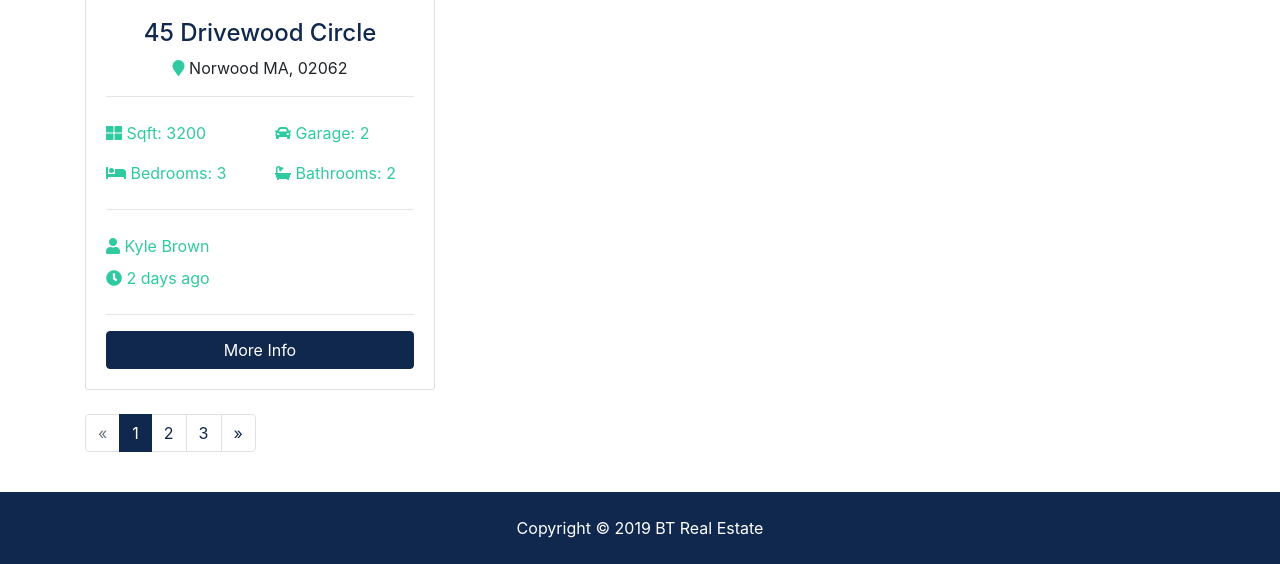
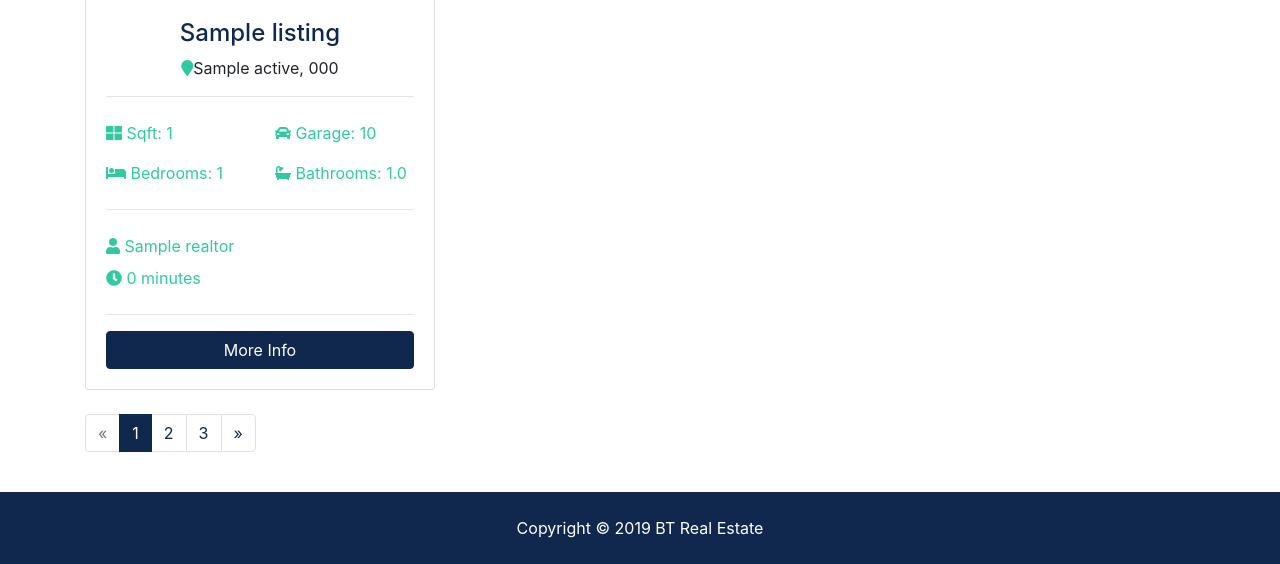
Before and after one commit to AT1504/btre, a Django app: page /listings/ in a window 1280 px wide. Shown: the part 712-1276 px from the top of the page. Run offline with Django 3.2, Linux system fonts and the light colour scheme; tables that the repository leaves empty hold one stand-in row (values such as "Sample post"); grey boxes marked "Sample" are stand-in pictures; some libraries are stand-ins or nearby versions.

Commit message:
Section 7 Lect 41 and adding MediaFiles settings

```diff
--- a/btre/settings.py
+++ b/btre/settings.py
@@ -40,6 +40,7 @@ INSTALLED_APPS = [
     'django.contrib.sessions',
     'django.contrib.messages',
     'django.contrib.staticfiles',
+    'django.contrib.humanize'
 ]
 
 MIDDLEWARE = [
@@ -128,3 +129,7 @@ STATIC_URL = '/static/'
 STATICFILES_DIRS=[
     os.path.join(BASE_DIR, 'btre/static')
 ]
+
+#Media Folder Settings
+MEDIA_ROOT = os.path.join(BASE_DIR, 'media')
+MEDIA_URL = '/media/'
--- a/btre/urls.py
+++ b/btre/urls.py
@@ -1,8 +1,10 @@
 from django.contrib import admin
 from django.urls import path, include
+from django.conf import settings
+from django.conf.urls.static import static
 
 urlpatterns = [
     path('', include('pages.urls')),
     path('listings/', include('listings.urls')),
     path('admin/', admin.site.urls),
-]
+] + static(settings.MEDIA_URL, document_root=settings.MEDIA_ROOT)
--- a/listings/views.py
+++ b/listings/views.py
@@ -8,7 +8,7 @@ def index(request):
     }
     return render(request, 'listings/listings.html', context)
 
-def listing(request):
+def listing(request, listing_id):
     return render(request, 'listings/listing.html')
 
 def search(request):
--- a/templates/listings/listings.html
+++ b/templates/listings/listings.html
@@ -1,4 +1,6 @@
 {% extends 'base.html' %}
+{% load humanize %}
+
 {% block content %}
 
 
@@ -37,42 +39,42 @@
               {% for listing in listings %}
               <div class="col-md-6 col-lg-4 mb-4">
                 <div class="card listing-preview">
-                  <img class="card-img-top" src="assets/img/homes/home-1.jpg" alt="">
+                  <img class="card-img-top" src="{{ listing.photo_main.url }}" alt="{{ listing.title }}">
                   <div class="card-img-overlay">
                     <h2>
-                      <span class="badge badge-secondary text-white">$490,000</span>
+                      <span class="badge badge-secondary text-white">${{ listing.price | intcomma}}</span>
                     </h2>
                   </div>
                   <div class="card-body">
                     <div class="listing-heading text-center">
-                      <h4 class="text-primary">45 Drivewood Circle</h4>
+                      <h4 class="text-primary">{{ listing.title }}</h4>
                       <p>
-                        <i class="fas fa-map-marker text-secondary"></i> Norwood MA, 02062</p>
+                        <i class="fas fa-map-marker text-secondary"></i>{{listing.city}} {{listing.state}}, {{listing.zipcode}}</p>
                     </div>
                     <hr>
                     <div class="row py-2 text-secondary">
                       <div class="col-6">
-                        <i class="fas fa-th-large"></i> Sqft: 3200</div>
+                        <i class="fas fa-th-large"></i> Sqft: {{listing.sqft}}</div>
                       <div class="col-6">
-                        <i class="fas fa-car"></i> Garage: 2</div>
+                        <i class="fas fa-car"></i> Garage: {{listing.garage}}</div>
                     </div>
                     <div class="row py-2 text-secondary">
                       <div class="col-6">
-                        <i class="fas fa-bed"></i> Bedrooms: 3</div>
+                        <i class="fas fa-bed"></i> Bedrooms: {{listing.bedrooms}}</div>
                       <div class="col-6">
-                        <i class="fas fa-bath"></i> Bathrooms: 2</div>
+                        <i class="fas fa-bath"></i> Bathrooms: {{listing.bathrooms}}</div>
                     </div>
                     <hr>
                     <div class="row py-2 text-secondary">
                       <div class="col-12">
-                        <i class="fas fa-user"></i> Kyle Brown</div>
+                        <i class="fas fa-user"></i> {{listing.realtor}}</div>
                     </div>
                     <div class="row text-secondary pb-2">
                       <div class="col-6">
-                        <i class="fas fa-clock"></i> 2 days ago</div>
+                        <i class="fas fa-clock"></i> {{listing.list_date | timesince}}</div>
                     </div>
                     <hr>
-                    <a href="listing.html" class="btn btn-primary btn-block">More Info</a>
+                    <a href="{% url 'listing' listing.id %}" class="btn btn-primary btn-block">More Info</a>
                   </div>
                 </div>
               </div>
```
